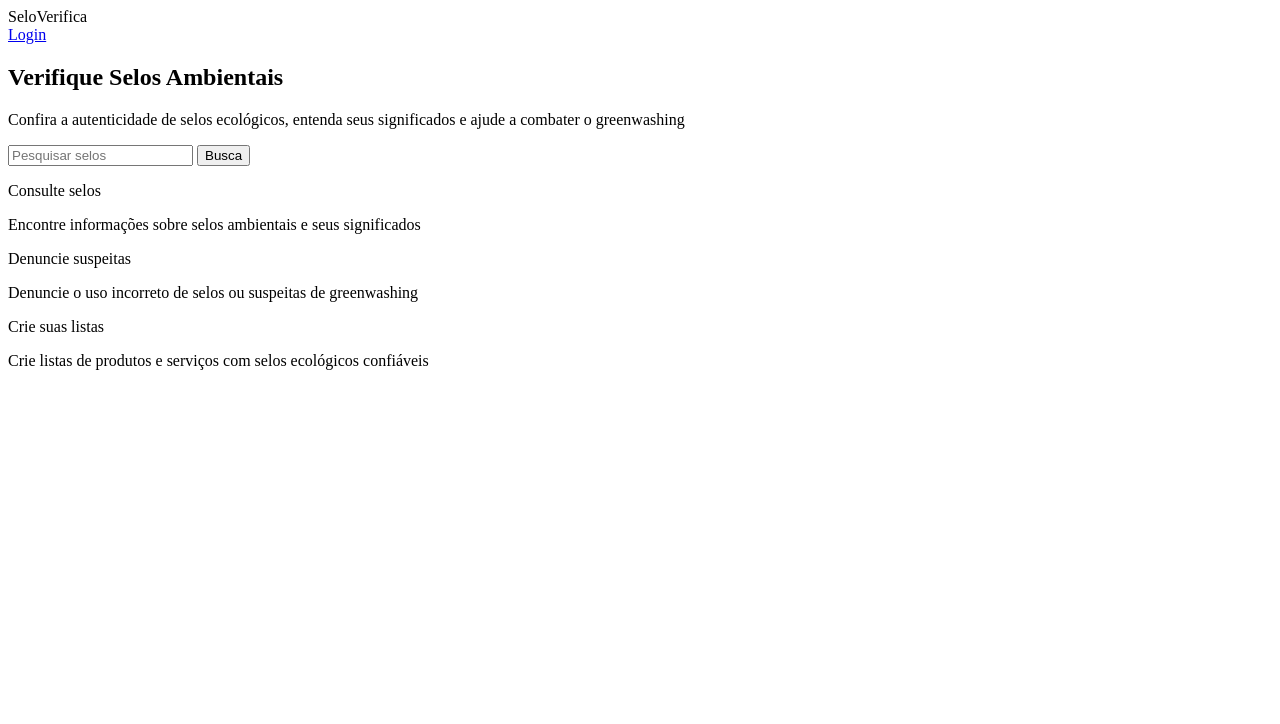
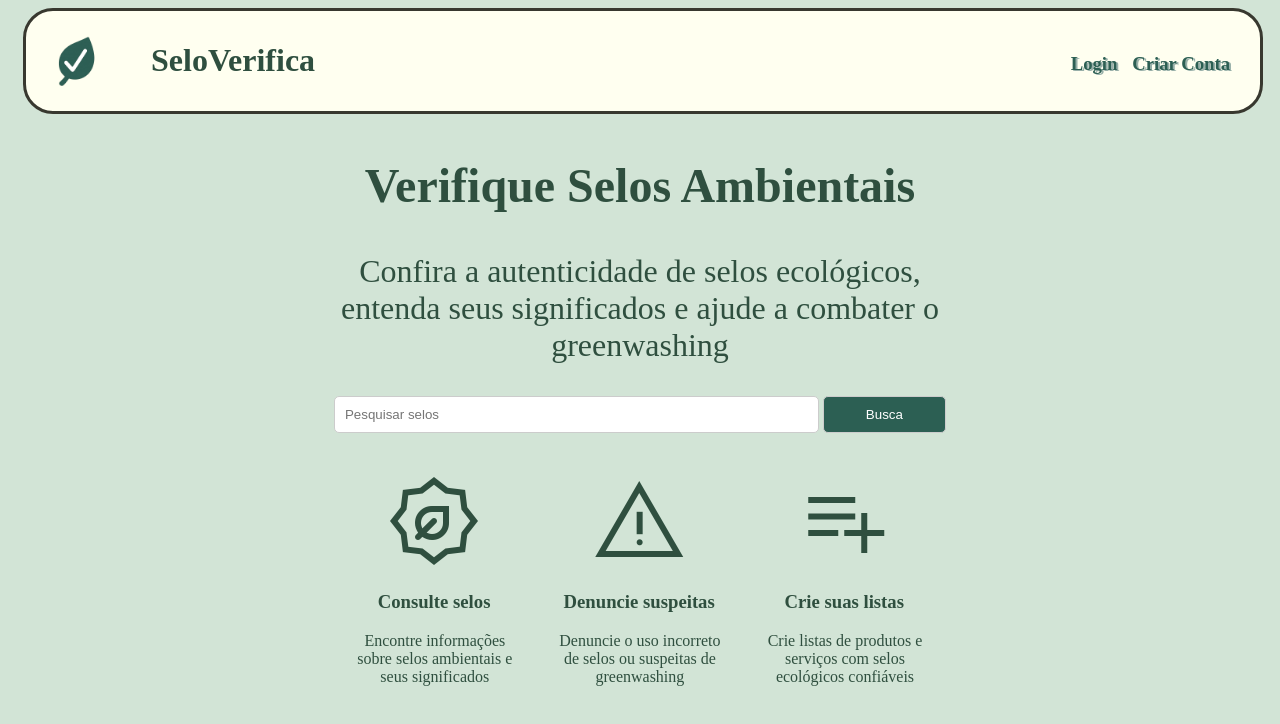
Before and after one commit to lututui/seloverifica, a plain HTML site: page index.html in a window 1280 px wide. Drawn offline with nearby package versions, Linux system fonts and the light colour scheme.

Commit message:
main css yassification

```diff
--- a/index.html
+++ b/index.html
@@ -1,41 +1,52 @@
 <!DOCTYPE html>
-<html lang="pt-br">
+<html lang="pt-BR">
 <head>
     <meta charset="UTF-8" />
     <meta name="viewport" content="width=device-width, initial-scale=1.0">
-    <title>title</title>
+    <link rel="stylesheet" href="./style.css" />
+    <link rel="stylesheet" href="https://fonts.googleapis.com/css2?family=Material+Symbols+Outlined" />
+    <title>SeloVerifica - Página Inicial</title>
 </head>
 <body>
     <header>
-        SeloVerifica
+        <img src="./icon.png" alt="Logo SeloVerifica" id="logo" />
+        <h1>SeloVerifica</h1>
+        <nav>
+            <h3>
+                <a href="./login.html" class="nav-links">Login</a>
+                <a href="./signup.html" class="nav-links">Criar Conta</a>
+            </h3>
+        </nav>
     </header>
-    <nav>
-        <a href="./login.html">Login</a>
-    </nav>
+
     <main>
-        <section>
+        <section id="preview-text">
             <h1>Verifique Selos Ambientais</h1>
             <p>Confira a autenticidade de selos ecológicos, entenda seus significados e ajude a combater o greenwashing</p>
         </section>
         <section>
             <form>
-                <input type="text" placeholder="Pesquisar selos" required />
+                <input type="text" placeholder="Pesquisar selos" style="width: 75%;" required />
                 <input type="submit" value="Busca" />
             </form>
         </section>
-        <section>
-            <p>Consulte selos</p>
-            <p>Encontre informações sobre selos ambientais e seus significados</p>
+        <section id="functionality">
+            <section class="functionality-item">
+                <i class="material-symbols-outlined big">energy_program_saving</i>
+                <h3>Consulte selos</h3>
+                <p>Encontre informações sobre selos ambientais e seus significados</p>
+            </section>
+            <section class="functionality-item">
+                <i class="material-symbols-outlined big">warning</i>
+                <h3>Denuncie suspeitas</h3>
+                <p>Denuncie o uso incorreto de selos ou suspeitas de greenwashing</p>
+            </section>
+            <section class="functionality-item">
+                <i class="material-symbols-outlined big">playlist_add</i>
+                <h3>Crie suas listas</h3>
+                <p>Crie listas de produtos e serviços com selos ecológicos confiáveis</p>
+            </section>
         </section>
-        <section>
-            <p>Denuncie suspeitas</p>
-            <p>Denuncie o uso incorreto de selos ou suspeitas de greenwashing</p>
-        </section>
-        <section>
-            <p>Crie suas listas</p>
-            <p>Crie listas de produtos e serviços com selos ecológicos confiáveis</p>
-        </section>
-
     </main>
 </body>
 </html>
--- /dev/null
+++ b/style.css
@@ -0,0 +1,118 @@
+body {
+    padding-left: 15px;
+    padding-right: 15px;
+    color: #2f4f3f;
+    background-color: #d2e4d6;
+}
+
+header {
+  height: 100px;
+  width: 100%;
+  background-color: #FFFFF0;
+  border-color: #38382f;
+  border-style: solid;
+  border-width: 3px;
+  border-radius: 30px;
+  display: inline-block;
+}
+
+#logo {
+    height: 100px;
+    float: left;
+}
+
+header h1 {
+    float: left;
+    padding-top: 10px;
+    padding-left: 25px;
+}
+
+nav {
+    float: right;
+    padding-top: 23px;
+    padding-right: 20px;
+}
+
+.nav-links {
+    padding-right: 10px;
+    text-decoration: none;
+    color: #2c5f53;
+    text-shadow: 2px 1px 0 #98b0a9;
+    transition: all .2s;
+    display: inline-block;
+}
+
+.nav-links:hover {
+    transform: scale(1.2);
+}
+
+main {
+    margin: auto;
+    width: 50%;
+    text-align: center;
+}
+
+#preview-text {
+    font-size: xx-large;
+}
+
+#login {
+    width: 50%;
+    display: inline-block;
+}
+
+input[type="text"], input[type="email"], input[type="password"], input[type="number"] {
+    padding: 10px;
+    border-radius: 5px;
+    border: 1px solid #ccc;
+}
+
+input[type="submit"] {
+    padding: 10px;
+    border-radius: 5px;
+    border: 1px solid #ccc;
+    width: 20%;
+    background-color: #2c5f53;
+    color: white;
+    cursor: pointer;
+}
+
+#functionality {
+    padding-top: 40px;
+    display: inline-block;
+}
+
+.functionality-item {
+    padding-left: 10px;
+    padding-right: 10px;
+    float: left;
+    width: 30%;
+}
+
+.functionality-item p {
+    padding-left: 10px;
+    width: 90%;
+}
+
+
+.material-symbols-outlined.big { font-size: 96px; }
+
+label {
+    font-size: 20px;
+    color: #2c5f53;
+}
+
+.field-pad {
+    padding-bottom: 10px;
+}
+
+form {
+    display: inline-block;
+    width: 100%;
+}
+
+input[type="date"] {
+    padding: 10px;
+    border-radius: 5px;
+    border: 1px solid #ccc;
+}
```
Also changed, not shown: login.html (+21 -10 lines), selos/organico-brasil.html (+1 -1 lines), signup.html (+33 -16 lines), icon.png (added).
